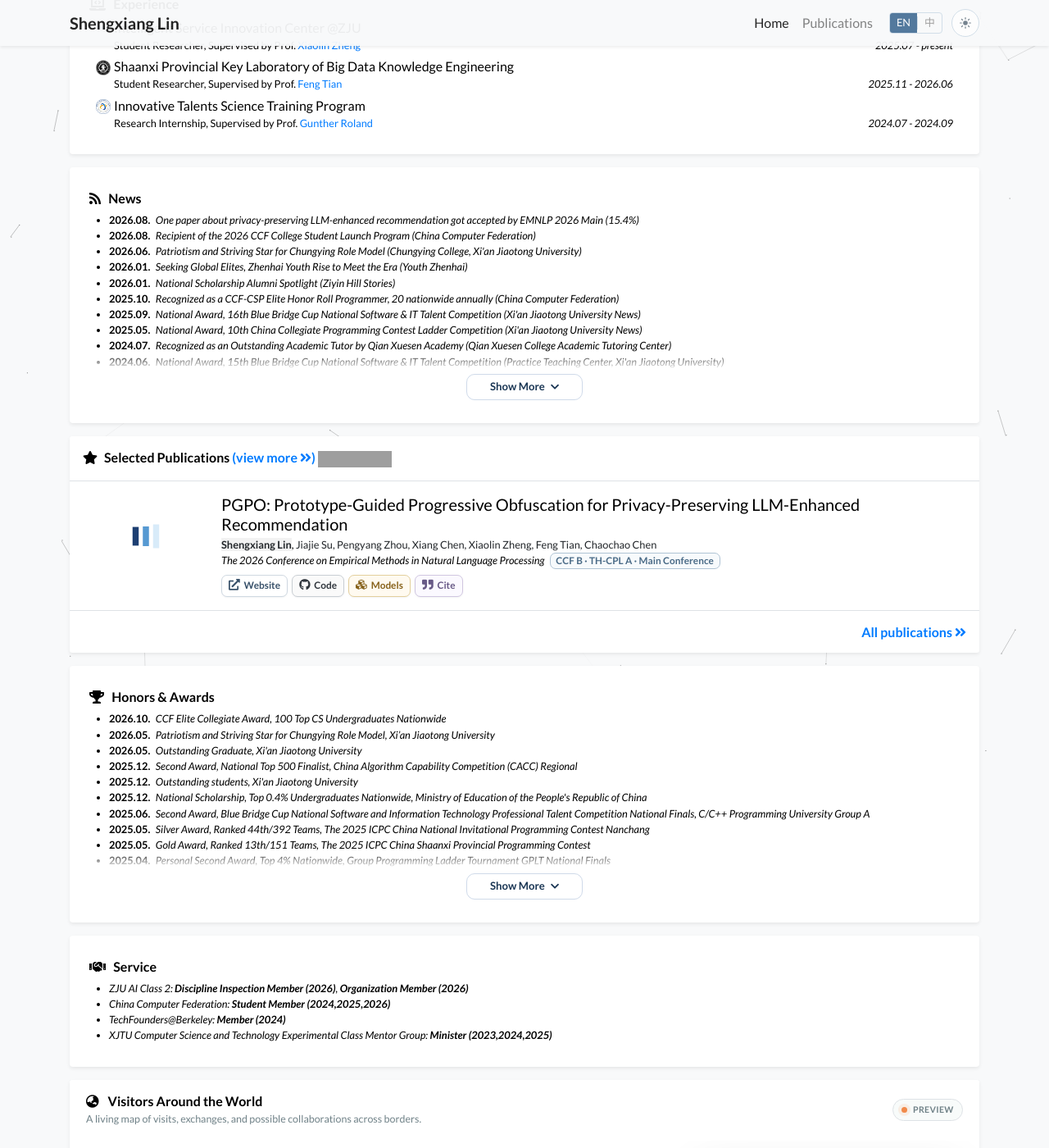
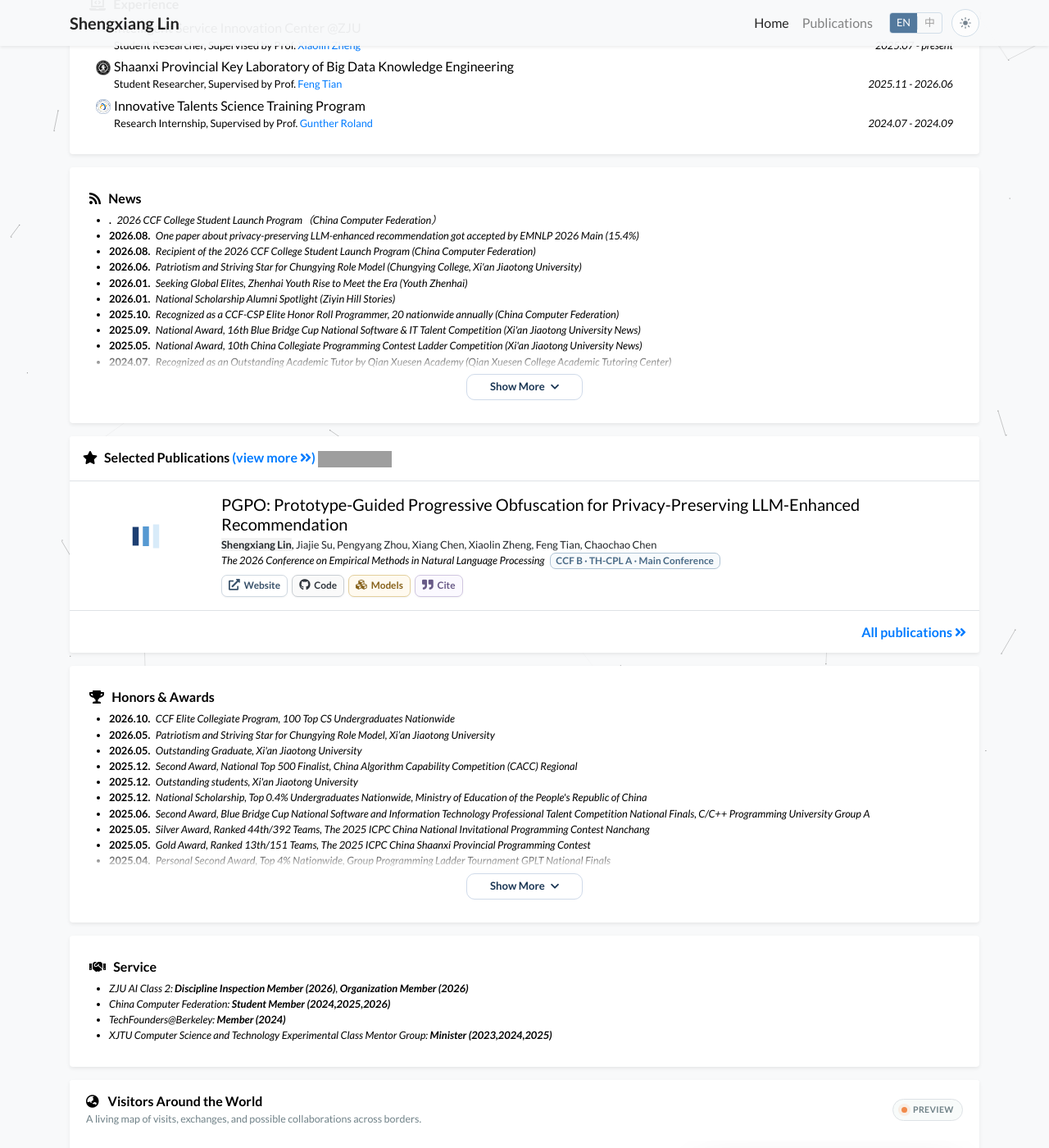
Before and after one commit to Shengxiang-Lin/Shengxiang-Lin.github.io, a Jekyll site: the page built from index.html, in a window 1280 px wide and 1400 px high, scrolled down 881 px. Shown: the whole window at 82% size. Built offline with Jekyll 4.4.1, drawn with Linux system fonts in a browser that asks for light colours; a style sheet for code colours, icons or effects is not loaded; grey boxes are pictures that could not be loaded.

Commit message:
Update profile.yml

```diff
--- a/_data/profile.yml
+++ b/_data/profile.yml
@@ -130,65 +130,65 @@
   - name: "西安交通大学计学组：<strong>部长 (2023,2024,2025)</strong>"
 
 awards:
-- name: CCF Elite Collegiate Award, 100 Top CS Undergraduates Nationwide
+- name: "CCF Elite Collegiate Program, 100 Top CS Undergraduates Nationwide"
   date: "2026.10"
-- name: Patriotism and Striving Star for Chungying Role Model, Xi’an Jiaotong University
+- name: "Patriotism and Striving Star for Chungying Role Model, Xi’an Jiaotong University"
   date: 2026.05
   url: "https://Shengxiang-Lin.github.io/assets/cv/Chungying%20Role%20Model.pdf"
-- name: Outstanding Graduate, Xi'an Jiaotong University
+- name: "Outstanding Graduate, Xi'an Jiaotong University"
   date: 2026.05
   url: "https://Shengxiang-Lin.github.io/assets/cv/Outstanding%20Graduate.pdf"
-- name: Second Award, National Top 500 Finalist, China Algorithm Capability Competition (CACC) Regional
+- name: "Second Award, National Top 500 Finalist, China Algorithm Capability Competition (CACC) Regional"
   date: 2025.12
   url: "https://Shengxiang-Lin.github.io/assets/cv/cacc-second-award.pdf"
-- name: Outstanding students, Xi'an Jiaotong University
+- name: "Outstanding students, Xi'an Jiaotong University"
   date: 2025.12
   url: "https://Shengxiang-Lin.github.io/assets/cv/Outstanding%20Student%202025.pdf"
-- name: National Scholarship, Top 0.4% Undergraduates Nationwide, Ministry of Education of the People's Republic of China
+- name: "National Scholarship, Top 0.4% Undergraduates Nationwide, Ministry of Education of the People's Republic of China"
   date: 2025.12
   url: "https://Shengxiang-Lin.github.io/assets/cv/National%20Scholarship%202025.pdf"
-- name: Second Award, Blue Bridge Cup National Software and Information Technology Professional Talent Competition National Finals, C/C++ Programming University Group A
+- name: "Second Award, Blue Bridge Cup National Software and Information Technology Professional Talent Competition National Finals, C/C++ Programming University Group A"
   date: 2025.06
   url: "https://Shengxiang-Lin.github.io/assets/cv/Second%20Award%2C%20Blue%20Bridge%20Cup%20National%20Finals%20C%2B%2B%20Programming%20University%20Group%20A.pdf"
-- name: Silver Award, Ranked 44th/392 Teams, The 2025 ICPC China National Invitational Programming Contest Nanchang
+- name: "Silver Award, Ranked 44th/392 Teams, The 2025 ICPC China National Invitational Programming Contest Nanchang"
   date: 2025.05
   url: "https://Shengxiang-Lin.github.io/assets/cv/Silver%20Award%2C%20The%202025%20ICPC%20China%20Nanchang%20National%20Invitational%20Programming%20Contest.pdf"
-- name: Gold Award, Ranked 13th/151 Teams, The 2025 ICPC China Shaanxi Provincial Programming Contest
+- name: "Gold Award, Ranked 13th/151 Teams, The 2025 ICPC China Shaanxi Provincial Programming Contest"
   date: 2025.05
   url: "https://Shengxiang-Lin.github.io/assets/cv/Glod%20Award%2CThe%202025-2026%20ICPC%20China%20Shaanxi%20Provincial%20Programming%20Contest.pdf"
-- name: Personal Second Award, Top 4% Nationwide, Group Programming Ladder Tournament GPLT National Finals
+- name: "Personal Second Award, Top 4% Nationwide, Group Programming Ladder Tournament GPLT National Finals"
   date: 2025.04
   url: "https://Shengxiang-Lin.github.io/assets/cv/2025%20Team%20Programming%20Ladder%20Competition%20National%20Finals.pdf"
-- name: Outstanding students, Xi’an Jiaotong University
+- name: "Outstanding students, Xi’an Jiaotong University"
   date: 2024.12
   url: "https://Shengxiang-Lin.github.io/assets/cv/Outstanding%20Student.pdf"
-- name: Huawei Scholarship, 3 Undergraduates Annually, Xi’an Jiaotong University & Huawei Technologies Co., Ltd
+- name: "Huawei Scholarship, 3 Undergraduates Annually, Xi’an Jiaotong University & Huawei Technologies Co., Ltd"
   date: 2024.12
   url: "https://Shengxiang-Lin.github.io/assets/cv/Huawei%20scholarship.pdf"
-- name: First Award, China Undergraduate Mathematical Contest in Modeling (CUMCM) Shaanxi Region
+- name: "First Award, China Undergraduate Mathematical Contest in Modeling (CUMCM) Shaanxi Region"
   date: 2024.09
   url: "https://Shengxiang-Lin.github.io/assets/cv/First%20Award%2CNational%20University%20Student%20Mathematical%20Modeling%20Competition%20Shaanxi%20Region.pdf"
-- name: Third Award, Blue Bridge Cup National Software and Information Technology Professional Talent Competition National Finals, C/C++ Programming University Group A
+- name: "Third Award, Blue Bridge Cup National Software and Information Technology Professional Talent Competition National Finals, C/C++ Programming University Group A"
   date: 2024.06
   url: "https://Shengxiang-Lin.github.io/assets/cv/Third%20Award%2C%20Blue%20Bridge%20Cup%20National%20Finals%20C%2B%2B%20Programming%20University%20Group%20A.pdf"
-- name: Outstanding League members, Xi’an Jiaotong University
+- name: "Outstanding League members, Xi’an Jiaotong University"
   date: 2024.05
   url: "https://Shengxiang-Lin.github.io/assets/cv/Outstanding%20League%20members%2C%20Xi%E2%80%99an.pdf"
-- name: Personal Second Award, Top 4% Nationwide, Group Programming Ladder Tournament GPLT National Finals
+- name: "Personal Second Award, Top 4% Nationwide, Group Programming Ladder Tournament GPLT National Finals"
   date: 2024.04
   url: "https://Shengxiang-Lin.github.io/assets/cv/Personal%20Second%20Prize%2C%20Group%20Programming%20Ladder%20Tourn.pdf"
-- name: Outstanding students, Xi’an Jiaotong University
+- name: "Outstanding students, Xi’an Jiaotong University"
   date: 2023.12
   url: "https://Shengxiang-Lin.github.io/assets/cv/Outstanding%20students%2C%20Xi%E2%80%99an%20Jiaotong%20University.pdf"
-- name: National Scholarship, Top 0.2% Undergraduates Nationwide, Ministry of Education of the People's Republic of China
+- name: "National Scholarship, Top 0.2% Undergraduates Nationwide, Ministry of Education of the People's Republic of China"
   date: 2023.12
   url: "https://Shengxiang-Lin.github.io/assets/cv/National%20Scholarship.pdf"
-- name: Silver Award, The 2022 ICPC Asia Xi’an Regional Contest
+- name: "Silver Award, The 2022 ICPC Asia Xi’an Regional Contest"
   date: 2023.05
   url: "https://Shengxiang-Lin.github.io/assets/cv/Silver%20Award%2C%20The%202022%20ICPC%20Asia%20Xi%E2%80%99an%20Regional%20Contest.pdf"
 
 awards_zh:
-- name: CCF优秀大学生（启航计划）奖
+- name: "CCF大学生启航计划"
   date: "2026.10"
 - name: 西安交通大学"仲英榜样"爱国奋斗之星
   date: 2026.05
@@ -247,6 +247,9 @@
 
 
 news:
+  - name: "2026 CCF College Student Launch Program（China Computer Federation）"
+    data: 2026.10
+    url: "https://mp.weixin.qq.com/s?__biz=MjM5MTY5ODE4OQ==&mid=2651645308&idx=2&sn=f21f7be15ab61184fd098a36ebc4c977&chksm=bc90ed91ab20ece40f67d346fb1a141823c85880681a5624ed0b5fb7d8c0ab248fc51e6536b8&mpshare=1&scene=23&srcid=102397TG12rU6VcBwmUjSoD0&sharer_shareinfo=d37cb61dffd2af8507c92e7522cccea0&sharer_shareinfo_first=5a86c2db83cee0561f2fa8bc534ad05f#rd"
   - name: One paper about privacy-preserving LLM-enhanced recommendation got accepted by EMNLP 2026 Main (15.4%)
     date: 2026.08
     url: "https://2026.emnlp.org/program/main_papers"
@@ -291,6 +294,9 @@
     url: "https://mp.weixin.qq.com/s?__biz=MzI0NzExMjIwMQ==&mid=2650995705&idx=1&sn=f11322a6904706c2d10a835ff678be17&chksm=f3f8126067368330a3d6a068e6cb13aa34e53f350b2c9736e15b85bf2acfcc04f4565ea28831&mpshare=1&scene=23&srcid=1127vDtcrvGgLvMChJ1gLelU&sharer_shareinfo=c4d6f0596af1effeae5af0902dae5ac6&sharer_shareinfo_first=c4d6f0596af1effeae5af0902dae5ac6#rd"
 
 news_zh:
+  - name: "2026年CCF大学生启航计划发布典礼（中国计算机学会）"
+    data: 2026.10
+    url: "https://mp.weixin.qq.com/s?__biz=MjM5MTY5ODE4OQ==&mid=2651645308&idx=2&sn=f21f7be15ab61184fd098a36ebc4c977&chksm=bc90ed91ab20ece40f67d346fb1a141823c85880681a5624ed0b5fb7d8c0ab248fc51e6536b8&mpshare=1&scene=23&srcid=102397TG12rU6VcBwmUjSoD0&sharer_shareinfo=d37cb61dffd2af8507c92e7522cccea0&sharer_shareinfo_first=5a86c2db83cee0561f2fa8bc534ad05f#rd"
   - name: "一篇关于面向隐私保护的大语言模型增强推荐系统的论文被EMNLP 2026主会（录取率 15.4%）接收"
     date: 2026.08
     url: "https://2026.emnlp.org/program/main_papers"
```
